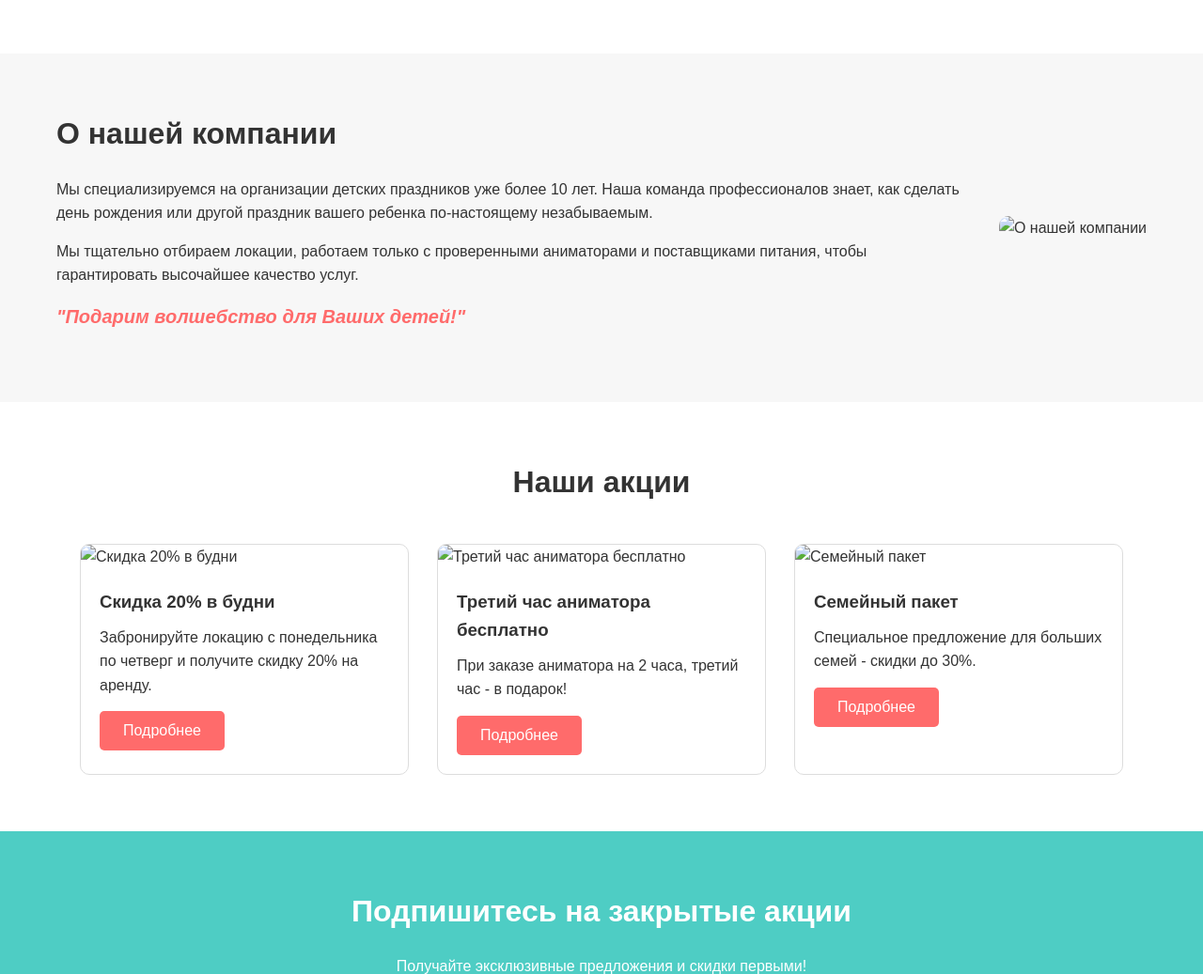
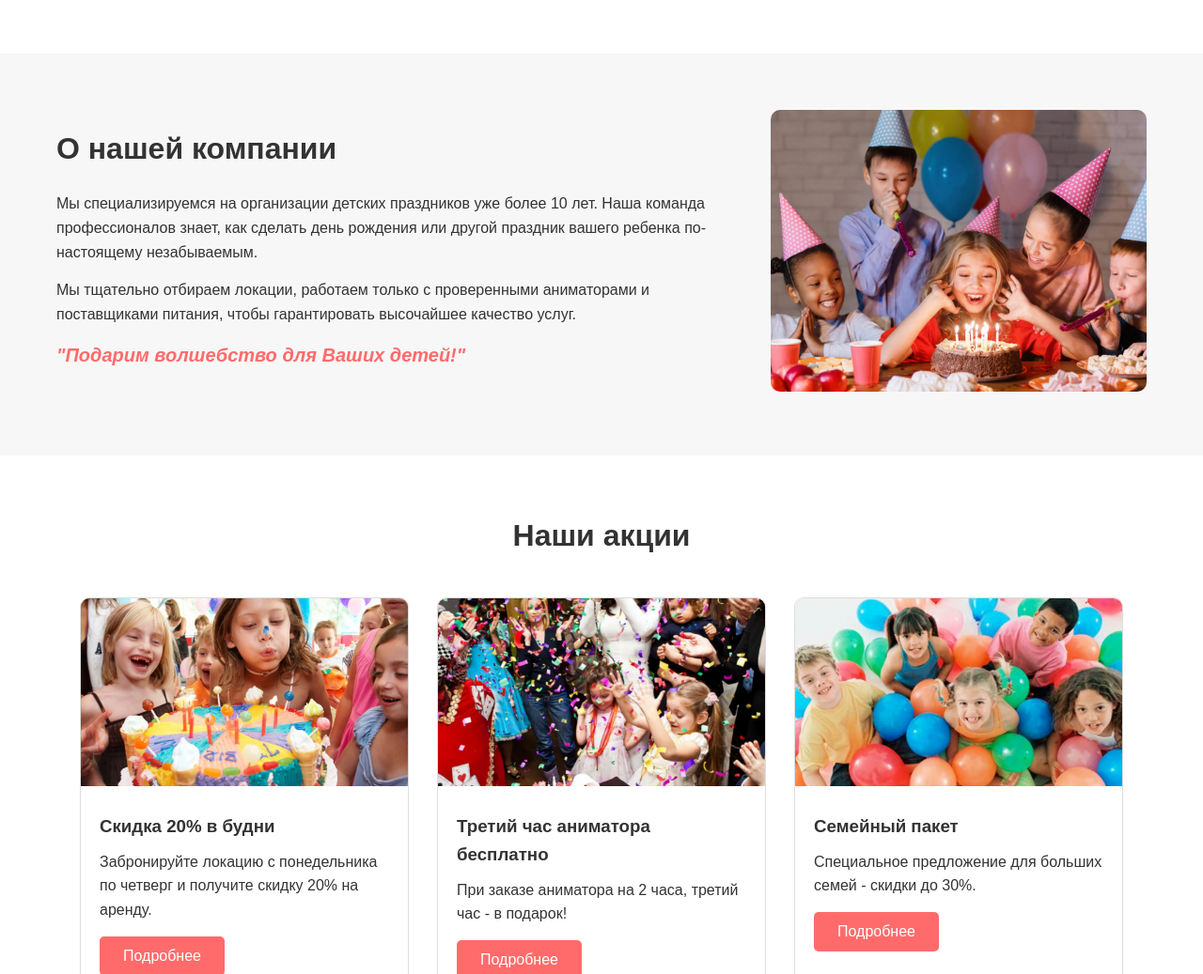
Before and after one commit to Sweet-Paradise/1-, a plain HTML site: page index.html in a window 1280 px wide. Shown: the part 1007-2044 px from the top of the page at 94% size. Drawn offline with Linux system fonts and the light colour scheme.

Commit message:
Update index.html

```diff
--- a/index.html
+++ b/index.html
@@ -942,7 +942,7 @@
 
             <div class="about-image animated delay-3">
 
-                <img src="images/about.jpg" alt="О нашей компании">
+                <img src="img/about.jpg" alt="О нашей компании">
 
             </div>
 
@@ -964,7 +964,7 @@
 
                 <div class="promo-card animated delay-1">
 
-                    <img src="images/promo1.jpg" alt="Скидка 20% в будни" class="promo-img">
+                    <img src="img/promo1.jpg" alt="Скидка 20% в будни" class="promo-img">
 
                     <div class="promo-content">
 
@@ -982,7 +982,7 @@
 
                 <div class="promo-card animated delay-2">
 
-                    <img src="images/promo2.jpg" alt="Третий час аниматора бесплатно" class="promo-img">
+                    <img src="img/promo2.jpg" alt="Третий час аниматора бесплатно" class="promo-img">
 
                     <div class="promo-content">
 
@@ -1000,7 +1000,7 @@
 
                 <div class="promo-card animated delay-3">
 
-                    <img src="images/promo3.jpg" alt="Семейный пакет" class="promo-img">
+                    <img src="img/promo3.jpg" alt="Семейный пакет" class="promo-img">
 
                     <div class="promo-content">
 
```
